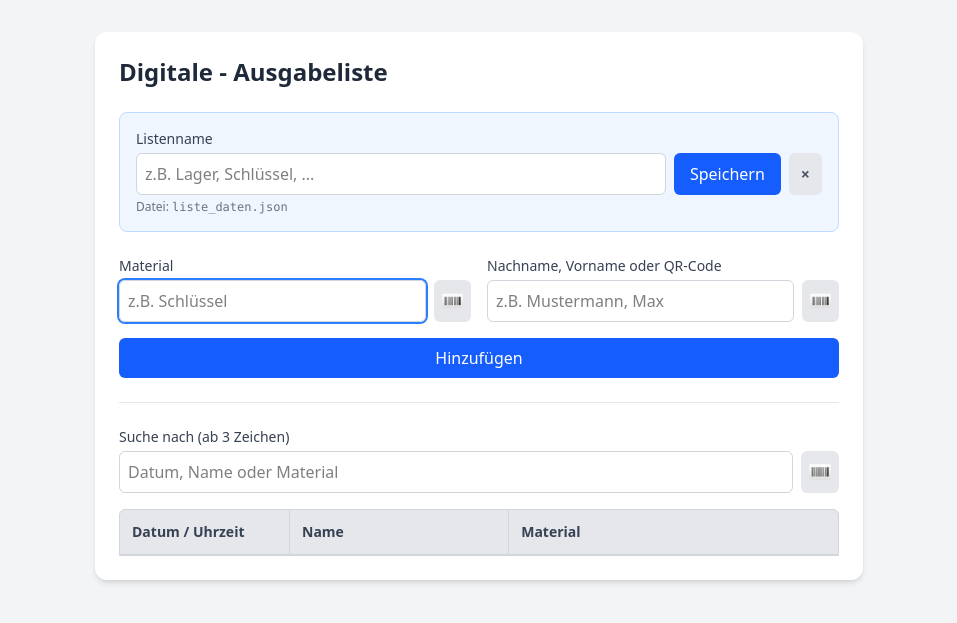
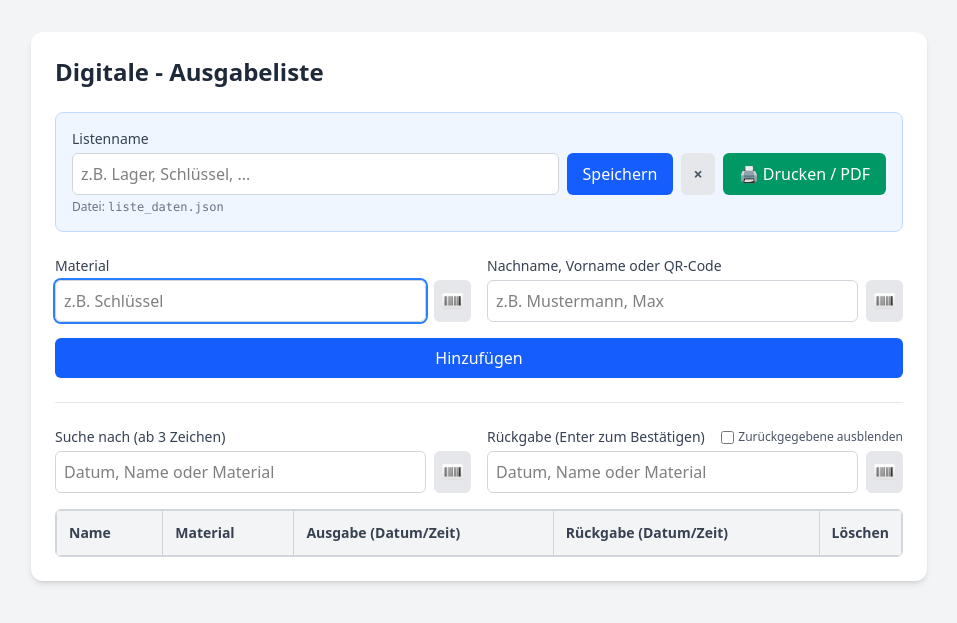
Before and after one commit to Dtrieb/Digitale-Ausgabeliste, a PHP site: page / in a window 1280 px wide. Shown: the top 623 px of the page, without its empty margins (161-1118 px from the left). Run offline with PHP 8.4, Linux system fonts and the light colour scheme; lists and menus that the app fills with data are empty.

Commit message:
Add files via upload
Add Print
Add Rückgabe

```diff
--- a/src/index.php
+++ b/src/index.php
@@ -75,7 +75,7 @@ if ($_SERVER['REQUEST_METHOD'] === 'POST') {
                 $datumUhrzeit = date('d.m.Y - H:i');
                 $id = uniqid('row_', true);
 
-                $neuereintrag = ['id' => $id, 'datum' => $datumUhrzeit, 'name' => $name, 'material' => $material];
+                $neuereintrag = ['id' => $id, 'datum' => $datumUhrzeit, 'name' => $name, 'material' => $material, 'rueckgabe' => '-'];
                 $eintraege[] = $neuereintrag;
                 file_put_contents($dataFile, json_encode($eintraege));
                 echo json_encode(['success' => true, 'eintrag' => $neuereintrag]);
@@ -97,6 +97,44 @@ if ($_SERVER['REQUEST_METHOD'] === 'POST') {
                 echo json_encode(['success' => true]);
                 exit;
             }
+        } elseif ($input['action'] === 'return') {
+            $suchBegriff = trim($input['query'] ?? '');
+            $found = false;
+            $updatedEintrag = null;
+
+            if (strlen($suchBegriff) >= 3) {
+                if (strpos($suchBegriff, ';') !== false) {
+                    $teile = explode(';', $suchBegriff);
+                    if (count($teile) >= 2) {
+                        $nachname = mb_convert_case(trim($teile[0]), MB_CASE_TITLE, "UTF-8");
+                        $vorname = mb_convert_case(trim($teile[1]), MB_CASE_TITLE, "UTF-8");
+                        $suchBegriff = $nachname . ", " . $vorname;
+                    }
+                }
+
+                $suchBegriffLower = strtolower($suchBegriff);
+                for ($i = count($eintraege) - 1; $i >= 0; $i--) {
+                    $nameText = strtolower($eintraege[$i]['name'] ?? '');
+                    $materialText = strtolower($eintraege[$i]['material'] ?? '');
+                    $istBereitsZurueckgegeben = isset($eintraege[$i]['rueckgabe']) && $eintraege[$i]['rueckgabe'] !== '-';
+
+                    if (!$istBereitsZurueckgegeben && ($nameText === $suchBegriffLower || $materialText === $suchBegriffLower || strpos($nameText, $suchBegriffLower) !== false || strpos($materialText, $suchBegriffLower) !== false)) {
+                        $eintraege[$i]['rueckgabe'] = date('d.m.Y - H:i');
+                        $updatedEintrag = $eintraege[$i];
+                        $found = true;
+                        break;
+                    }
+                }
+            }
+
+            if ($found) {
+                file_put_contents($dataFile, json_encode($eintraege));
+                echo json_encode(['success' => true, 'eintrag' => $updatedEintrag]);
+                exit;
+            } else {
+                echo json_encode(['success' => false]);
+                exit;
+            }
         }
     }
     echo json_encode(['success' => false]);
@@ -109,26 +147,145 @@ if ($_SERVER['REQUEST_METHOD'] === 'POST') {
 <meta charset="UTF-8">
 <meta name="viewport" content="width=device-width, initial-scale=1.0">
 <title>Digitale - Ausgabeliste</title>
-    <link rel="icon" type="image/webp" href="barcode.webp">
+<link class="rounded" rel="icon" type="image/webp" href="barcode.webp">
 <script src="https://cdn.jsdelivr.net/npm/@tailwindcss/browser@4"></script>
 <script src="https://unpkg.com/html5-qrcode"></script>
 <style>
 .highlight {
     background-color: rgb(255, 235, 150) !important;
 }
+.hide-returned .clv-item-returned {
+    display: none !important;
+}
+
+/* Tabellen-Styling für den Bildschirm */
+.custom-table {
+    width: 100%;
+    border-collapse: collapse;
+}
+.custom-table th, .custom-table td {
+    border: 1px solid #d1d5db;
+    padding: 12px;
+}
+.custom-table th {
+    background-color: #f3f4f6;
+    color: #374151;
+}
+.custom-table tr:hover {
+    background-color: #f9fafb;
+}
+
+/* Print-Optimierungen für DIN A4 kompakt & Mobilgeräte */
+@media print {
+    @page {
+        size: A4 portrait;
+        margin: 8mm 8mm 8mm 8mm; /* Etwas kompakterer Rand */
+    }
+
+    /* Radikaler Schutz gegen leere Folgeseiten auf Smartphones */
+    html, body {
+        background: white !important;
+        color: black !important;
+        padding: 0 !important;
+        margin: 0 !important;
+        font-size: 11px !important;
+        max-height: 100vh !important; /* Verhindert, dass der Inhalt über eine Seite hinausragt */
+        overflow: hidden !important;   /* Schneidet unsichtbare Geister-Abstände rigoros ab */
+    }
+
+    /* Neutralisiert den umschließenden weißen Kasten komplett für den Druck */
+    .max-w-4xl {
+        display: contents !important;
+        box-shadow: none !important;
+        padding: 0 !important;
+        margin: 0 !important;
+    }
+
+    /* Bedienelemente ausblenden */
+    h1, .mb-6.p-4.bg-blue-50, .space-y-4.mb-6, hr, .grid-cols-1.md\:grid-cols-2.gap-4.mb-4, #scanner_modal {
+        display: none !important;
+    }
+
+    #print_title {
+    display: block !important;
+    font-size: 20px !important;
+    font-weight: bold !important;
+    text-align: center !important;
+    margin: 5px 0 15px 0 !important;
+    color: black !important;
+    border-bottom: 2px solid #333 !important;
+    padding-bottom: 5px !important;
+    }
+
+    .table-container {
+        overflow: visible !important;
+        border: none !important;
+        border-radius: 0px !important;
+        padding: 0 !important;
+        margin: 0 !important;
+        width: 100% !important;
+    }
+
+    /* Echte Tabellen-Druck-Absicherung */
+    .custom-table {
+        border-collapse: collapse !important;
+        width: 99.5% !important;
+        table-layout: fixed !important;
+        margin: 0 auto !important;
+    }
+    .custom-table th, .custom-table td {
+        border: 1px solid #999 !important;
+        padding: 6px 8px !important;
+        font-size: 11px !important;
+        line-height: 1.3 !important;
+        word-wrap: break-word !important;
+    }
+    .custom-table th {
+        background-color: #e5e7eb !important;
+        border-bottom: 2px solid #666 !important;
+    }
+
+    /* Breitensteuerung für die 4 Spalten im Druck */
+    .col-name { width: 32% !important; }
+    .col-material { width: 32% !important; }
+    .col-ausgabe { width: 18% !important; }
+    .col-rueckgabe { width: 18% !important; }
+
+    /* Spalte Löschen im Druck verstecken */
+    .col-delete, .cell-delete {
+        display: none !important;
+    }
+
+    .custom-table tr {
+        page-break-inside: avoid !important;
+        break-inside: avoid !important;
+    }
+    .custom-table tr:nth-child(even) {
+        background-color: #f9fafb !important;
+    }
+    .highlight {
+        background-color: transparent !important;
+    }
+}
+
+#print_title {
+display: none;
+}
 </style>
 </head>
 <body class="bg-gray-100 min-h-screen p-4 md:p-8 font-sans">
 
-    <div class="max-w-3xl mx-auto bg-white p-6 rounded-xl shadow-md">
+<div class="max-w-4xl mx-auto bg-white p-4 md:p-6 rounded-xl shadow-md overflow-hidden">
 <h1 class="text-2xl font-bold mb-6 text-gray-800">Digitale - Ausgabeliste</h1>
+
+<div id="print_title"><?php echo htmlspecialchars($listenName !== '' ? $listenName : 'Ausgabeliste'); ?></div>
 
 <!-- Listenname -->
 <div class="mb-6 p-4 bg-blue-50 border border-blue-200 rounded-lg">
 <label class="block text-sm font-medium text-gray-700 mb-1">Listenname</label>
-            <div class="flex gap-2">
+<div class="flex flex-wrap gap-2">
 <input type="text" id="txt_listenname"
-                    class="w-full border border-gray-300 rounded-md p-2 focus:ring-2 focus:ring-blue-500 focus:outline-none bg-white"
+class="flex-1 min-w-[200px] border border-gray-300 rounded-md p-2 focus:ring-2 focus:ring-blue-500 focus:outline-none bg-white"
 placeholder="z.B. Lager, Schlüssel, ..."
 value="<?php echo htmlspecialchars($listenName); ?>">
 <button type="button" id="btn_save_name"
@@ -139,6 +296,11 @@ if ($_SERVER['REQUEST_METHOD'] === 'POST') {
 class="px-3 bg-gray-200 text-gray-600 font-bold rounded-md hover:bg-red-100 hover:text-red-600 transition cursor-pointer"
 title="Namen löschen">
 &times;
+</button>
+<button type="button" id="btn_print_pdf"
+class="px-4 bg-emerald-600 text-white font-medium rounded-md hover:bg-emerald-700 transition cursor-pointer whitespace-nowrap flex items-center gap-1"
+title="Als PDF drucken">
+🖨️ Drucken / PDF
 </button>
 </div>
 <p class="text-xs text-gray-500 mt-1">
@@ -172,7 +334,8 @@ if ($_SERVER['REQUEST_METHOD'] === 'POST') {
 
 <hr class="border-gray-200 my-6">
 
-        <div class="mb-4">
+<div class="grid grid-cols-1 md:grid-cols-2 gap-4 mb-4">
+<div>
 <label class="block text-sm font-medium text-gray-700 mb-1">Suche nach (ab 3 Zeichen)</label>
 <div class="flex gap-2">
 <input type="text" id="txt_suche" class="w-full border border-gray-300 rounded-md p-2 focus:ring-2 focus:ring-yellow-500 focus:outline-none" placeholder="Datum, Name oder Material">
@@ -181,32 +344,55 @@ if ($_SERVER['REQUEST_METHOD'] === 'POST') {
 </button>
 </div>
 </div>
-
-        <div class="grid grid-cols-[minmax(90px,110px)_1fr_1.5fr] md:grid-cols-[170px_1fr_1.5fr] bg-gray-200 text-sm font-bold text-gray-700 rounded-t-md border border-gray-300 divide-x divide-gray-300">
-            <button type="button" id="th_datum" class="p-3 text-left hover:bg-gray-300 transition flex justify-between items-center outline-none cursor-pointer select-none gap-1">
-                <span class="block md:hidden">Datum</span>
-                <span class="hidden md:block">Datum / Uhrzeit</span>
-                <span class="sort-icon text-xs text-gray-600"></span>
-            </button>
-            <button type="button" id="th_name" class="p-3 text-left hover:bg-gray-300 transition flex justify-between items-center outline-none cursor-pointer select-none gap-2">
-                <span>Name</span><span class="sort-icon text-xs text-gray-600"></span>
-            </button>
-            <button type="button" id="th_material" class="p-3 text-left hover:bg-gray-300 transition flex justify-between items-center outline-none cursor-pointer select-none gap-2">
-                <span>Material</span><span class="sort-icon text-xs text-gray-600"></span>
+<div>
+<label class="block text-sm font-medium text-gray-700 mb-1 flex justify-between items-center flex-wrap gap-2">
+<span>Rückgabe (Enter zum Bestätigen)</span>
+<span class="flex items-center text-xs font-normal text-gray-600 gap-1 select-none">
+<input type="checkbox" id="chk_hide_returned" class="rounded border-gray-300 text-blue-600 focus:ring-blue-500 cursor-pointer">
+Zurückgegebene ausblenden
+</span>
+</label>
+<div class="flex gap-2">
+<input type="text" id="txt_rueckgabe" class="w-full border border-gray-300 rounded-md p-2 focus:ring-2 focus:ring-yellow-500 focus:outline-none" placeholder="Datum, Name oder Material">
+<button type="button" class="btn-scan p-2 bg-gray-200 hover:bg-gray-300 rounded-md transition flex items-center justify-center cursor-pointer" data-target="txt_rueckgabe" title="Barcode/QR-Code scannen">
+<img src="barcode.webp" alt="Scan" class="w-6 h-6 object-contain">
 </button>
 </div>
+</div>
+</div>
 
-        <div id="clv_liste" class="border-x border-b border-gray-300 rounded-b-md max-h-96 overflow-y-auto bg-white divide-y divide-gray-300">
+<div class="table-container w-full overflow-x-auto rounded-md border border-gray-300">
+<table class="custom-table">
+<thead>
+<tr>
+<th id="th_name" class="col-name text-left text-sm font-bold cursor-pointer select-none">
+<div class="flex justify-between items-center gap-2"><span>Name</span><span class="sort-icon text-xs text-gray-600"></span></div>
+</th>
+<th id="th_material" class="col-material text-left text-sm font-bold cursor-pointer select-none">
+<div class="flex justify-between items-center gap-2"><span>Material</span><span class="sort-icon text-xs text-gray-600"></span></div>
+</th>
+<th id="th_datum" class="col-ausgabe text-left text-sm font-bold cursor-pointer select-none">
+<div class="flex justify-between items-center gap-1"><span>Ausgabe (Datum/Zeit)</span><span class="sort-icon text-xs text-gray-600"></span></div>
+</th>
+<th class="col-rueckgabe text-left text-sm font-bold select-none">Rückgabe (Datum/Zeit)</th>
+<th class="col-delete text-center text-sm font-bold select-none w-[65px]">Löschen</th>
+</tr>
+</thead>
+<tbody id="clv_liste">
 <?php foreach ($eintraege as $index => $eintrag):
 $rowId = $eintrag['id'] ?? (string)$index;
+$istZurueckgegeben = isset($eintrag['rueckgabe']) && $eintrag['rueckgabe'] !== '-';
 ?>
-                <div class="clv-item grid grid-cols-[minmax(90px,110px)_1fr_1.5fr] md:grid-cols-[170px_1fr_1.5fr] hover:bg-gray-50 cursor-pointer transition divide-x divide-gray-300" data-id="<?php echo htmlspecialchars($rowId); ?>">
-                    <div class="p-3 text-gray-600 font-mono text-xs md:text-sm clv-datum md:whitespace-nowrap break-all md:break-normal flex items-center"><?php echo htmlspecialchars($eintrag['datum'] ?? '-'); ?></div>
-                    <div class="p-3 font-medium text-gray-900 text-xs md:text-sm clv-name break-words flex items-center"><?php echo htmlspecialchars($eintrag['name']); ?></div>
-                    <div class="p-3 text-gray-600 text-xs md:text-sm clv-material break-words flex items-center"><?php echo htmlspecialchars($eintrag['material']); ?></div>
-                </div>
+<tr class="clv-item <?php echo $istZurueckgegeben ? 'clv-item-returned' : ''; ?> transition" data-id="<?php echo htmlspecialchars($rowId); ?>">
+<td class="font-medium text-gray-900 text-xs md:text-sm clv-name break-words"><?php echo htmlspecialchars($eintrag['name']); ?></td>
+<td class="text-gray-600 text-xs md:text-sm clv-material break-words"><?php echo htmlspecialchars($eintrag['material']); ?></td>
+<td class="text-gray-600 font-mono text-xs md:text-sm clv-datum"><?php echo htmlspecialchars($eintrag['datum'] ?? '-'); ?></td>
+<td class="clv-rueckgabe font-mono text-xs md:text-sm <?php echo $istZurueckgegeben ? 'text-green-600 font-medium' : 'text-gray-400'; ?>"><?php echo htmlspecialchars($eintrag['rueckgabe'] ?? '-'); ?></td>
+<td class="cell-delete text-red-600 font-bold text-center text-sm md:text-base hover:bg-red-50 transition cursor-pointer select-none">&times;</td>
+</tr>
 <?php endforeach; ?>
-        </div>
+</tbody>
+</table>
 </div>
 
 <div id="scanner_modal" class="hidden fixed inset-0 bg-black/80 flex flex-col items-center justify-center p-4 z-50">
@@ -224,13 +410,17 @@ if ($_SERVER['REQUEST_METHOD'] === 'POST') {
 const txtName = document.getElementById('txt_name');
 const btnHinzufuegen = document.getElementById('btn_hinzufuegen');
 const txtSuche = document.getElementById('txt_suche');
+const txtRueckgabe = document.getElementById('txt_rueckgabe');
+const chkHideReturned = document.getElementById('chk_hide_returned');
 const clvListe = document.getElementById('clv_liste');
 const scannerModal = document.getElementById('scanner_modal');
 const btnCloseScanner = document.getElementById('btn_close_scanner');
 const txtListenname = document.getElementById('txt_listenname');
 const btnSaveName = document.getElementById('btn_save_name');
 const btnClearName = document.getElementById('btn_clear_name');
+const btnPrintPdf = document.getElementById('btn_print_pdf');
 const infoDateiname = document.getElementById('info_dateiname');
+const printTitle = document.getElementById('print_title');
 
 let html5QrcodeScanner = null;
 let currentTargetInput = null;
@@ -239,7 +429,10 @@ if ($_SERVER['REQUEST_METHOD'] === 'POST') {
 
 txtMaterial.focus();
 
-        // Listenname speichern
+btnPrintPdf.addEventListener('click', () => {
+    window.print();
+});
+
 async function saveListenname(name) {
     const response = await fetch('index.php', {
         method: 'POST',
@@ -249,10 +442,12 @@ if ($_SERVER['REQUEST_METHOD'] === 'POST') {
     const result = await response.json();
     if (result.success) {
         infoDateiname.textContent = result.dateiname;
+        printTitle.textContent = name !== '' ? name : 'Ausgabeliste';
         renderListe(result.eintraege);
         aktuelleSortierung = { spalte: null, aufsteigend: true };
         document.querySelectorAll('.sort-icon').forEach(el => el.textContent = '');
         txtSuche.value = '';
+        txtRueckgabe.value = '';
     }
 }
 
@@ -278,13 +473,16 @@ if ($_SERVER['REQUEST_METHOD'] === 'POST') {
 function renderListe(eintraege) {
     clvListe.innerHTML = '';
     eintraege.forEach(eintrag => {
-                const item = document.createElement('div');
-                item.className = 'clv-item grid grid-cols-[minmax(90px,110px)_1fr_1.5fr] md:grid-cols-[170px_1fr_1.5fr] hover:bg-gray-50 cursor-pointer transition divide-x divide-gray-300';
+        const item = document.createElement('tr');
+        const istZurueckgegeben = eintrag.rueckgabe && eintrag.rueckgabe !== '-';
+    item.className = `clv-item ${istZurueckgegeben ? 'clv-item-returned' : ''} transition`;
     item.setAttribute('data-id', eintrag.id);
     item.innerHTML = `
-                    <div class="p-3 text-gray-600 font-mono text-xs md:text-sm clv-datum md:whitespace-nowrap break-all md:break-normal flex items-center">${escapeHtml(eintrag.datum ?? '-')}</div>
-                    <div class="p-3 font-medium text-gray-900 text-xs md:text-sm clv-name break-words flex items-center">${escapeHtml(eintrag.name)}</div>
-                    <div class="p-3 text-gray-600 text-xs md:text-sm clv-material break-words flex items-center">${escapeHtml(eintrag.material)}</div>
+    <td class="p-3 font-medium text-gray-900 text-xs md:text-sm clv-name break-words">${escapeHtml(eintrag.name)}</td>
+    <td class="p-3 text-gray-600 text-xs md:text-sm clv-material break-words">${escapeHtml(eintrag.material)}</td>
+    <td class="p-3 text-gray-600 font-mono text-xs md:text-sm clv-datum">${escapeHtml(eintrag.datum ?? '-')}</td>
+    <td class="p-3 clv-rueckgabe font-mono text-xs md:text-sm ${istZurueckgegeben ? 'text-green-600 font-medium' : 'text-gray-400'}">${escapeHtml(eintrag.rueckgabe ?? '-')}</td>
+    <td class="cell-delete p-3 text-red-600 font-bold text-center text-sm md:text-base hover:bg-red-50 transition cursor-pointer select-none">&times;</td>
     `;
     clvListe.appendChild(item);
     });
@@ -304,7 +502,6 @@ if ($_SERVER['REQUEST_METHOD'] === 'POST') {
     }
 });
 
-        // Hinzufügen
 btnHinzufuegen.addEventListener('click', async (e) => {
     e.preventDefault();
     const materialVal = txtMaterial.value.trim();
@@ -324,13 +521,16 @@ if ($_SERVER['REQUEST_METHOD'] === 'POST') {
 
     const result = await response.json();
     if (result.success) {
-                const newItem = document.createElement('div');
-                newItem.className = 'clv-item grid grid-cols-[minmax(90px,110px)_1fr_1.5fr] md:grid-cols-[170px_1fr_1.5fr] hover:bg-gray-50 cursor-pointer transition divide-x divide-gray-300';
+        const newItem = document.createElement('tr');
+        const istZurueckgegeben = result.eintrag.rueckgabe && result.eintrag.rueckgabe !== '-';
+newItem.className = `clv-item ${istZurueckgegeben ? 'clv-item-returned' : ''} transition`;
 newItem.setAttribute('data-id', result.eintrag.id);
 newItem.innerHTML = `
-                    <div class="p-3 text-gray-600 font-mono text-xs md:text-sm clv-datum md:whitespace-nowrap break-all md:break-normal flex items-center">${escapeHtml(result.eintrag.datum)}</div>
-                    <div class="p-3 font-medium text-gray-900 text-xs md:text-sm clv-name break-words flex items-center">${escapeHtml(result.eintrag.name)}</div>
-                    <div class="p-3 text-gray-600 text-xs md:text-sm clv-material break-words flex items-center">${escapeHtml(result.eintrag.material)}</div>
+<td class="p-3 font-medium text-gray-900 text-xs md:text-sm clv-name break-words">${escapeHtml(result.eintrag.name)}</td>
+<td class="p-3 text-gray-600 text-xs md:text-sm clv-material break-words">${escapeHtml(result.eintrag.material)}</td>
+<td class="p-3 text-gray-600 font-mono text-xs md:text-sm clv-datum">${escapeHtml(result.eintrag.datum)}</td>
+<td class="p-3 clv-rueckgabe font-mono text-xs md:text-sm text-gray-400">${escapeHtml(result.eintrag.rueckgabe ?? '-')}</td>
+<td class="cell-delete p-3 text-red-600 font-bold text-center text-sm md:text-base hover:bg-red-50 transition cursor-pointer select-none">&times;</td>
 `;
 clvListe.appendChild(newItem);
 
@@ -340,6 +540,7 @@ if ($_SERVER['REQUEST_METHOD'] === 'POST') {
 
 txtSuche.value = "";
 txtSuche.dispatchEvent(new Event('input'));
+txtRueckgabe.value = "";
 
 if (aktuelleSortierung.spalte) {
     sortiereListe(aktuelleSortierung.spalte, aktuelleSortierung.aufsteigend);
@@ -347,21 +548,11 @@ if ($_SERVER['REQUEST_METHOD'] === 'POST') {
     }
 });
 
-        // Absolut klicksichere Lösch-Erkennung über den Event-Pfad (Composed Path)
 clvListe.addEventListener('click', async (e) => {
-            const path = e.composedPath() || e.path;
-            let targetItem = null;
-
-            for (let element of path) {
-                if (element.classList && element.classList.contains('clv-item')) {
-                    targetItem = element;
-                    break;
-                }
-            }
-
-            if (!targetItem) return;
-
-            const id = targetItem.getAttribute('data-id');
+    if (e.target.classList.contains('cell-delete')) {
+        const targetRow = e.target.closest('.clv-item');
+        if (!targetRow) return;
+        const id = targetRow.getAttribute('data-id');
         if (!id) return;
 
         if (confirm("Soll der ausgewählte Eintrag gelöscht werden?")) {
@@ -373,31 +564,41 @@ if ($_SERVER['REQUEST_METHOD'] === 'POST') {
 
             const result = await response.json();
             if (result.success) {
-                    targetItem.remove();
+                targetRow.remove();
+            }
         }
     }
 });
 
-        // Live-Suche
-        txtSuche.addEventListener('input', () => {
-            const suchBegriff = txtSuche.value.trim().toLowerCase();
+function bekaempfeSuche() {
+    let sucheVal = txtSuche.value.trim().toLowerCase();
+    let rueckgabeVal = txtRueckgabe.value.trim().toLowerCase();
     const items = document.querySelectorAll('.clv-item');
 
     items.forEach(item => item.classList.remove('highlight'));
 
-            if (suchBegriff.length < 3) {
-                if (items.length > 0) clvListe.scrollTop = 0;
+    if (rueckgabeVal.includes(';')) {
+        const teile = rueckgabeVal.split(';');
+        if (teile.length >= 2 && teile[0].trim() !== '' && teile[1].trim() !== '') {
+            rueckgabeVal = teile[0].trim().toLowerCase();
+        }
+    }
+
+    const aktiverBegriff = rueckgabeVal.length >= 3 ? rueckgabeVal : (sucheVal.length >= 3 ? sucheVal : '');
+
+    if (aktiverBegriff.length < 3) {
         return;
     }
 
-            const suchTeile = suchBegriff.split(' ').filter(p => p !== '');
+    const suchTeile = aktiverBegriff.split(' ').filter(p => p !== '');
     let ersterTreffer = null;
 
     items.forEach(item => {
         const datumText = item.querySelector('.clv-datum').textContent.toLowerCase();
         const nameText = item.querySelector('.clv-name').textContent.toLowerCase();
         const materialText = item.querySelector('.clv-material').textContent.toLowerCase();
-                const zeilenInhaltGesamt = `${datumText} ${nameText} ${materialText}`;
+        const rueckgabeText = item.querySelector('.clv-rueckgabe').textContent.toLowerCase();
+        const zeilenInhaltGesamt = `${datumText} ${nameText} ${materialText} ${rueckgabeText}`;
 
         let alleTeileGefunden = true;
         for (const teil of suchTeile) {
@@ -415,12 +616,56 @@ if ($_SERVER['REQUEST_METHOD'] === 'POST') {
 
     if (ersterTreffer) {
         ersterTreffer.scrollIntoView({ behavior: 'smooth', block: 'nearest' });
+    }
+}
+
+txtSuche.addEventListener('input', bekaempfeSuche);
+txtRueckgabe.addEventListener('input', bekaempfeSuche);
+
+chkHideReturned.addEventListener('change', () => {
+    if (chkHideReturned.checked) {
+        clvListe.classList.add('hide-returned');
     } else {
-                clvListe.scrollTop = 0;
+        clvListe.classList.remove('hide-returned');
     }
 });
 
-        // Sortierung
+txtRueckgabe.addEventListener('keydown', async (e) => {
+    if (e.key === 'Enter') {
+        e.preventDefault();
+        const wert = txtRueckgabe.value.trim();
+        if (wert.length < 3) {
+            alert('Bitte mindestens 3 Zeichen für die Rückgabe eingeben.');
+            return;
+        }
+
+        const response = await fetch('index.php', {
+            method: 'POST',
+            headers: { 'Content-Type': 'application/json' },
+            body: JSON.stringify({ action: 'return', query: wert })
+        });
+
+        const result = await response.json();
+        if (result.success) {
+            const item = clvListe.querySelector(`[data-id="${result.eintrag.id}"]`);
+            if (item) {
+                item.classList.add('clv-item-returned');
+                const rueckgabeZelle = item.querySelector('.clv-rueckgabe');
+                if (rueckgabeZelle) {
+                    rueckgabeZelle.textContent = result.eintrag.rueckgabe;
+                    rueckgabeZelle.classList.remove('text-gray-400');
+                    rueckgabeZelle.classList.add('text-green-600', 'font-medium');
+                }
+            }
+            txtRueckgabe.value = '';
+bekaempfeSuche();
+txtMaterial.focus();
+        } else {
+            alert('Kein passender, offener Eintrag gefunden.');
+        }
+    }
+});
+
 function sortiereListe(spaltenKlasse, aufsteigend) {
     const items = Array.from(document.querySelectorAll('.clv-item'));
     if (items.length === 0) return;
@@ -467,7 +712,6 @@ if ($_SERVER['REQUEST_METHOD'] === 'POST') {
 document.getElementById('th_name').addEventListener('click', () => sortiereListe('clv-name', aktuelleSortierung.spalte === 'clv-name' ? !aktuelleSortierung.aufsteigend : true));
 document.getElementById('th_material').addEventListener('click', () => sortiereListe('clv-material', aktuelleSortierung.spalte === 'clv-material' ? !aktuelleSortierung.aufsteigend : true));
 
-        // Scanner Engine
 document.querySelectorAll('.btn-scan').forEach(button => {
     button.addEventListener('click', (e) => {
         e.preventDefault();
@@ -494,6 +738,9 @@ if ($_SERVER['REQUEST_METHOD'] === 'POST') {
         currentTargetInput.dispatchEvent(new Event('input'));
         if (currentTargetInput.id === 'txt_material') txtName.focus();
         else if (currentTargetInput.id === 'txt_name') btnHinzufuegen.click();
+        else if (currentTargetInput.id === 'txt_rueckgabe') {
+            txtRueckgabe.dispatchEvent(new KeyboardEvent('keydown', { key: 'Enter' }));
+        }
     }
     beepSound.play().catch(err => console.log(err));
     if (navigator.vibrate) navigator.vibrate(100);
```
Lines whose indentation alone changed are shown as unchanged.
